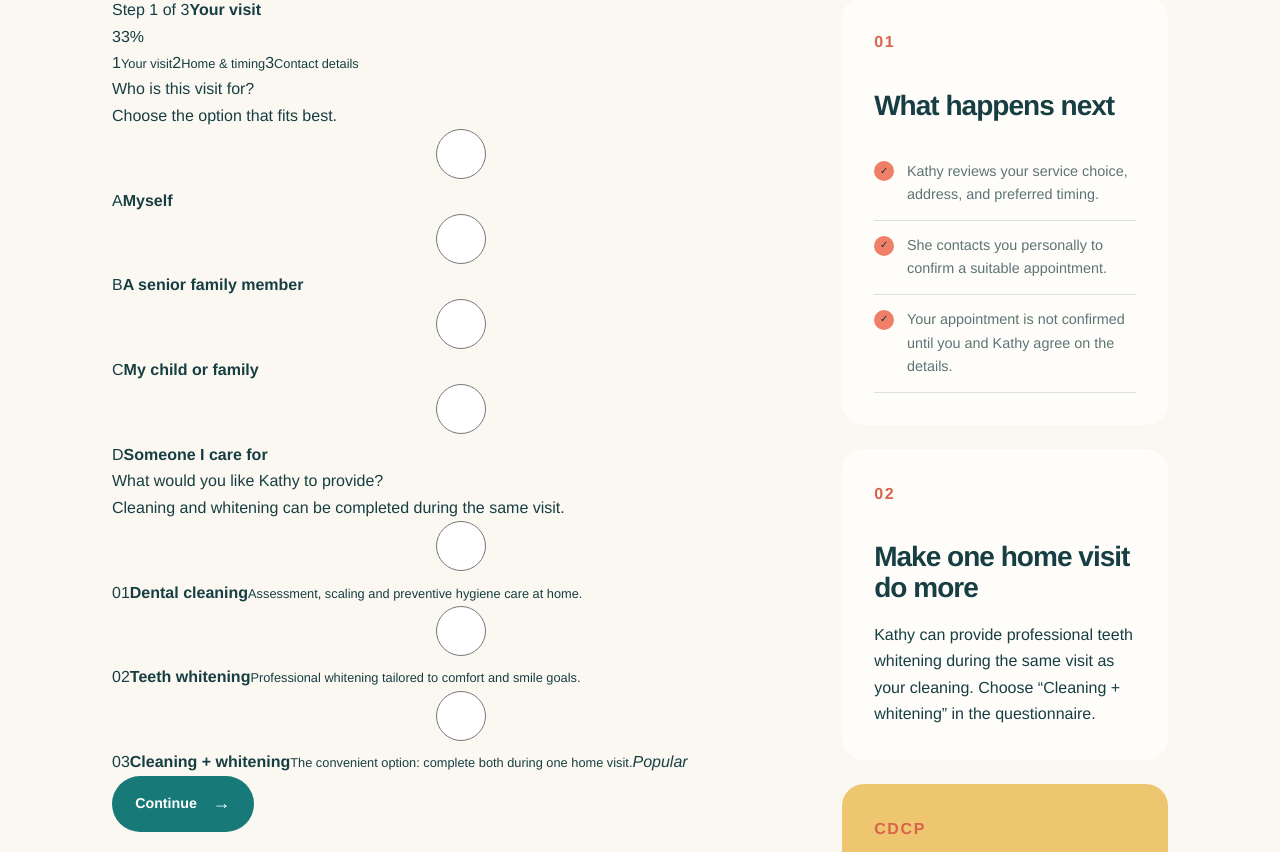
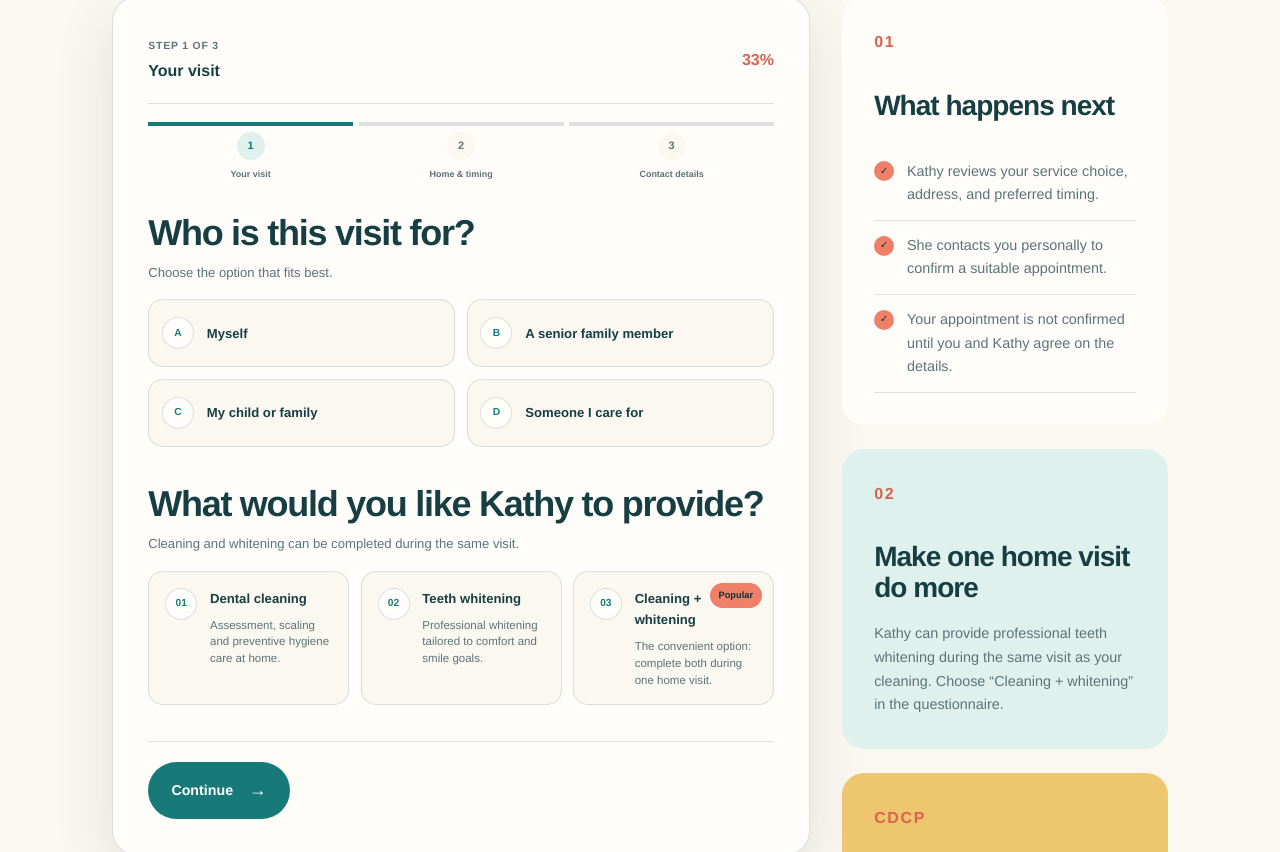
Before and after one commit to eddieysong/dental-site, a Next.js app: page /booking in a window 1280 px wide. Shown: the part 1087-1939 px from the top of the page. Built offline with nearby package versions, Linux system fonts and the light colour scheme.

Commit message:
Style the guided appointment request flow

```diff
--- a/app/globals.css
+++ b/app/globals.css
@@ -1027,61 +1027,310 @@ details > p {
   padding-top: 5rem;
 }
 
-.calendar-placeholder {
+.request-form {
   background: var(--paper);
   border: 1px solid var(--line);
   border-radius: 24px;
   box-shadow: var(--shadow);
-  height: 770px;
-  max-height: 770px;
-  min-height: 770px;
   overflow: hidden;
-}
-
-.calendar-top {
+  padding: 1.2rem;
+}
+
+.request-form-top {
   align-items: center;
   border-bottom: 1px solid var(--line);
-  display: grid;
-  gap: 0.65rem;
-  grid-template-columns: auto 1fr;
-  padding: 1rem 1.2rem;
-}
-
-.calendar-top strong {
-  font-size: 0.8rem;
-}
-
-.calendar-top small {
+  display: flex;
+  justify-content: space-between;
+  padding: 0.2rem 0 1.2rem;
+}
+
+.request-form-top > div {
+  display: grid;
+  gap: 0.25rem;
+}
+
+.request-form-top strong {
+  font-size: 1rem;
+}
+
+.request-form-top > span {
+  color: var(--coral-dark);
+  font-size: 1rem;
+  font-weight: 850;
+}
+
+.request-kicker {
   color: var(--muted);
-  font-size: 0.62rem;
-  grid-column: 2;
-}
-
-.calendar-dot {
+  font-size: 0.65rem;
+  font-weight: 750;
+  letter-spacing: 0.08em;
+  text-transform: uppercase;
+}
+
+.request-progress {
+  display: grid;
+  gap: 0.35rem;
+  grid-template-columns: repeat(3, 1fr);
+  margin: 1.1rem 0 2rem;
+}
+
+.request-progress button {
+  align-items: center;
+  background: transparent;
+  border: 0;
+  color: var(--muted);
+  display: grid;
+  gap: 0.4rem;
+  justify-items: center;
+  padding: 0;
+}
+
+.request-progress button::before {
+  background: var(--line);
+  content: "";
+  height: 4px;
+  width: 100%;
+}
+
+.request-progress button.active::before,
+.request-progress button.complete::before {
+  background: var(--teal);
+}
+
+.request-progress button > span {
+  align-items: center;
+  background: var(--cream);
+  border-radius: 50%;
+  display: flex;
+  font-size: 0.68rem;
+  font-weight: 850;
+  height: 28px;
+  justify-content: center;
+  width: 28px;
+}
+
+.request-progress button.active > span,
+.request-progress button.complete > span {
+  background: var(--mint);
+  color: var(--teal);
+}
+
+.request-progress small {
+  font-size: 0.56rem;
+  font-weight: 750;
+}
+
+.request-step {
+  display: grid;
+  gap: 2.4rem;
+}
+
+.request-step fieldset {
+  border: 0;
+  margin: 0;
+  min-width: 0;
+  padding: 0;
+}
+
+.request-step legend {
+  font-family: var(--font-display), Georgia, serif;
+  font-size: clamp(1.7rem, 5vw, 2.25rem);
+  font-weight: 600;
+  letter-spacing: -0.035em;
+  line-height: 1.05;
+  padding: 0;
+}
+
+.field-hint {
+  color: var(--muted);
+  font-size: 0.82rem;
+  margin: 0.65rem 0 1rem;
+}
+
+.choice-grid {
+  display: grid;
+  gap: 0.7rem;
+}
+
+.choice-card {
+  align-items: center;
+  background: var(--cream);
+  border: 1px solid var(--line);
+  border-radius: 15px;
+  cursor: pointer;
+  display: flex;
+  gap: 0.8rem;
+  min-height: 68px;
+  padding: 0.8rem;
+  position: relative;
+  transition: border-color 160ms ease, background 160ms ease, transform 160ms ease;
+}
+
+.choice-card:hover {
+  border-color: rgba(23, 122, 120, 0.48);
+  transform: translateY(-1px);
+}
+
+.choice-card:has(input:checked) {
+  background: var(--mint);
+  border-color: var(--teal);
+  box-shadow: inset 0 0 0 1px var(--teal);
+}
+
+.choice-card:has(input:focus-visible) {
+  outline: 3px solid rgba(23, 122, 120, 0.24);
+  outline-offset: 2px;
+}
+
+.choice-card input {
+  height: 1px;
+  opacity: 0;
+  pointer-events: none;
+  position: absolute;
+  width: 1px;
+}
+
+.choice-check {
+  align-items: center;
+  background: var(--paper);
+  border: 1px solid var(--line);
+  border-radius: 50%;
+  color: var(--teal);
+  display: flex;
+  flex: 0 0 auto;
+  font-size: 0.64rem;
+  font-weight: 850;
+  height: 32px;
+  justify-content: center;
+  width: 32px;
+}
+
+.choice-card:has(input:checked) .choice-check {
+  background: var(--teal);
+  color: #fff;
+}
+
+.choice-card strong {
+  font-size: 0.82rem;
+}
+
+.service-choice {
+  align-items: flex-start;
+  min-height: 125px;
+  padding: 1rem;
+}
+
+.service-choice > span:nth-of-type(2) {
+  display: grid;
+  gap: 0.45rem;
+}
+
+.service-choice small {
+  color: var(--muted);
+  font-size: 0.72rem;
+  line-height: 1.45;
+}
+
+.service-choice em {
   background: var(--coral);
+  border-radius: 999px;
+  color: var(--ink-deep);
+  font-size: 0.58rem;
+  font-style: normal;
+  font-weight: 850;
+  padding: 0.3rem 0.55rem;
+  position: absolute;
+  right: 0.7rem;
+  top: 0.7rem;
+}
+
+.request-fields {
+  display: grid;
+  gap: 1rem;
+}
+
+.request-fields label {
+  display: grid;
+  gap: 0.45rem;
+}
+
+.request-fields label > span {
+  font-size: 0.72rem;
+  font-weight: 750;
+}
+
+.request-fields select {
+  appearance: none;
+  background-image: linear-gradient(45deg, transparent 50%, var(--teal) 50%), linear-gradient(135deg, var(--teal) 50%, transparent 50%);
+  background-position: calc(100% - 19px) 21px, calc(100% - 14px) 21px;
+  background-repeat: no-repeat;
+  background-size: 5px 5px, 5px 5px;
+}
+
+.request-actions {
+  align-items: stretch;
+  border-top: 1px solid var(--line);
+  display: flex;
+  flex-direction: column;
+  gap: 0.75rem;
+  margin-top: 2.2rem;
+  padding-top: 1.3rem;
+}
+
+.request-actions .button {
+  justify-content: center;
+}
+
+.request-actions small {
+  color: var(--muted);
+  font-size: 0.66rem;
+  line-height: 1.5;
+}
+
+.button-ghost {
+  background: transparent;
+  border-color: var(--line);
+  color: var(--teal);
+}
+
+.request-ready {
+  align-items: flex-start;
+  background: var(--mint);
+  border-radius: 14px;
+  display: flex;
+  gap: 0.8rem;
+  margin-top: 1rem;
+  padding: 1rem;
+}
+
+.request-ready > span {
+  align-items: center;
+  background: var(--teal);
   border-radius: 50%;
-  grid-row: 1 / 3;
-  height: 12px;
-  width: 12px;
-}
-
-.tidycal-embed {
-  height: 700px !important;
-  max-height: 700px !important;
-  min-height: 700px !important;
-  min-width: 0;
-  overflow: auto !important;
-  position: relative;
-  width: 100%;
-  -webkit-overflow-scrolling: touch;
-}
-
-.tidycal-embed iframe {
-  border: 0;
-  height: 700px !important;
-  max-height: 700px !important;
-  min-height: 700px !important;
-  width: 100% !important;
+  color: white;
+  display: flex;
+  flex: 0 0 auto;
+  font-size: 0.7rem;
+  height: 28px;
+  justify-content: center;
+  width: 28px;
+}
+
+.request-ready strong,
+.request-ready p {
+  display: block;
+}
+
+.request-ready p {
+  color: var(--muted);
+  font-size: 0.75rem;
+  margin: 0.35rem 0;
+}
+
+.request-ready a {
+  color: var(--teal);
+  font-size: 0.74rem;
+  font-weight: 800;
 }
 
 .booking-aside {
@@ -1119,6 +1368,16 @@ details > p {
 
 .cdcp-card {
   background: var(--sun);
+}
+
+.whitening-card {
+  background: var(--mint);
+}
+
+.whitening-card p {
+  color: var(--muted);
+  font-size: 0.9rem;
+  margin-bottom: 0;
 }
 
 .cdcp-card p {
@@ -1301,11 +1560,13 @@ details > p {
 }
 
 input,
+select,
 textarea {
   background: var(--cream);
   border: 1px solid var(--line);
   border-radius: 10px;
   color: var(--ink);
+  font: inherit;
   padding: 0.85rem 0.95rem;
   width: 100%;
 }
@@ -1314,7 +1575,8 @@ textarea {
   display: none;
 }
 
-input {
+input,
+select {
   min-height: 50px;
 }
 
@@ -1497,6 +1759,29 @@ textarea::placeholder {
     grid-template-columns: repeat(2, 1fr);
   }
 
+  .request-form {
+    padding: 1.8rem;
+  }
+
+  .compact-choices,
+  .two-columns {
+    grid-template-columns: repeat(2, 1fr);
+  }
+
+  .contact-choices {
+    grid-template-columns: repeat(3, 1fr);
+  }
+
+  .request-actions {
+    align-items: center;
+    flex-direction: row;
+    flex-wrap: wrap;
+  }
+
+  .request-actions small {
+    flex-basis: 100%;
+  }
+
   .full-field {
     grid-column: 1 / -1;
   }
@@ -1720,6 +2005,14 @@ textarea::placeholder {
     grid-template-columns: minmax(0, 1.5fr) minmax(310px, 0.7fr);
   }
 
+  .request-form {
+    padding: 2.2rem;
+  }
+
+  .service-choices {
+    grid-template-columns: repeat(3, 1fr);
+  }
+
   .info-card {
     padding: 2rem;
   }
```
